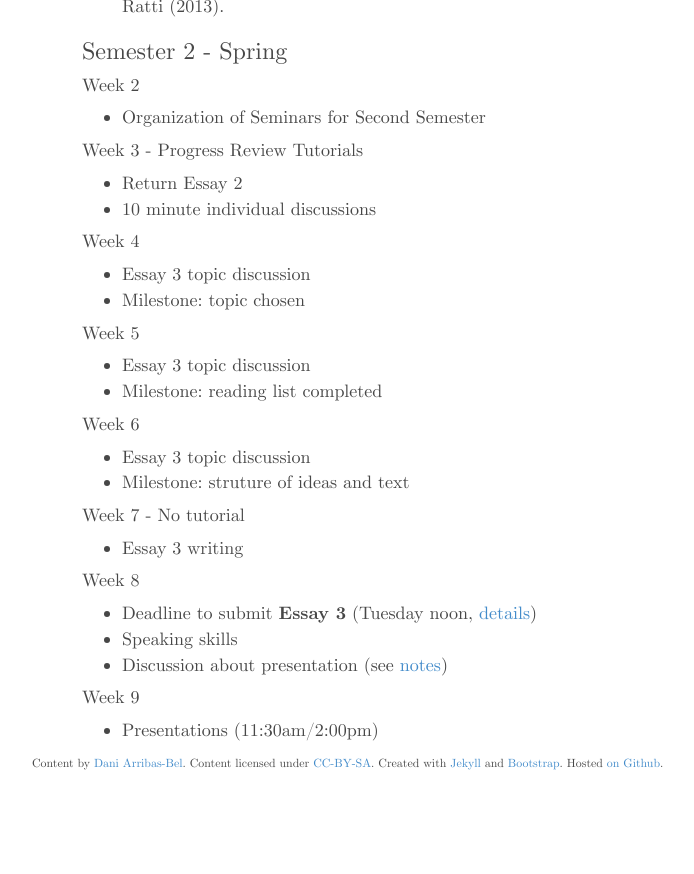
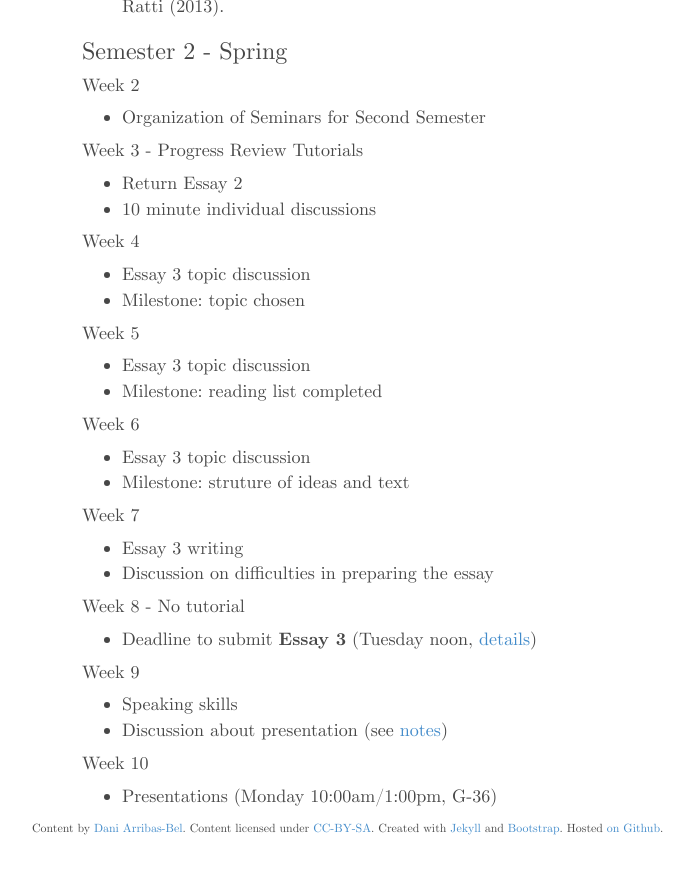
Before and after one commit to darribas/GGM-105_14-15, a Jekyll site: the page built from syllabus.md, in a window 1280 px wide and 900 px high, scrolled down 1846 px. Shown: the top 874 px of the window, without its empty margins (223-917 px from the left). Built offline with Jekyll 4.4.1, drawn with Linux system fonts in a browser that asks for light colours; nearby versions of some CDN libraries; before the commit the page ends 2681 px from its top, so only the background shows below that.

Commit message:
Ammending dates of last tutorials

```diff
--- a/syllabus.md
+++ b/syllabus.md
@@ -112,17 +112,20 @@ Jacobs (1961). Pages 50-54
 - Essay 3 topic discussion
 - Milestone: struture of ideas and text
 
-#### Week 7 - No tutorial
+#### Week 7
 
 - Essay 3 writing
+- Discussion on difficulties in preparing the essay
 
-#### Week 8
+#### Week 8 - No tutorial
 
 * Deadline to submit **Essay 3** (Tuesday noon,
   [details](assignments/essay03.html))
+
+#### Week 9
 * Speaking skills
 * Discussion about presentation (see [notes](notes/speaking.html))
 
-#### Week 9
+#### Week 10
 
-* Presentations (11:30am/2:00pm)
+* Presentations (Monday 10:00am/1:00pm, G-36)
```
